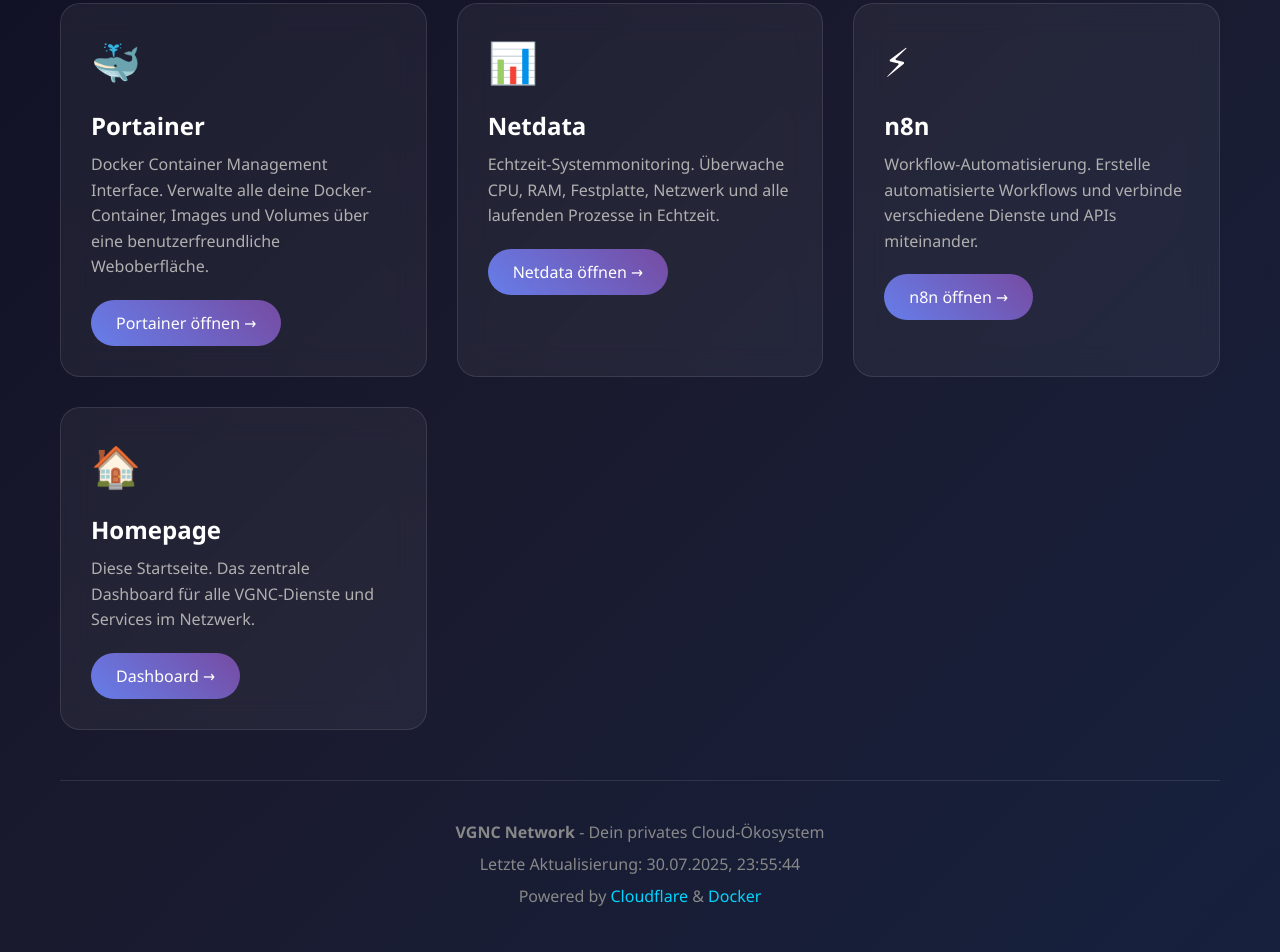
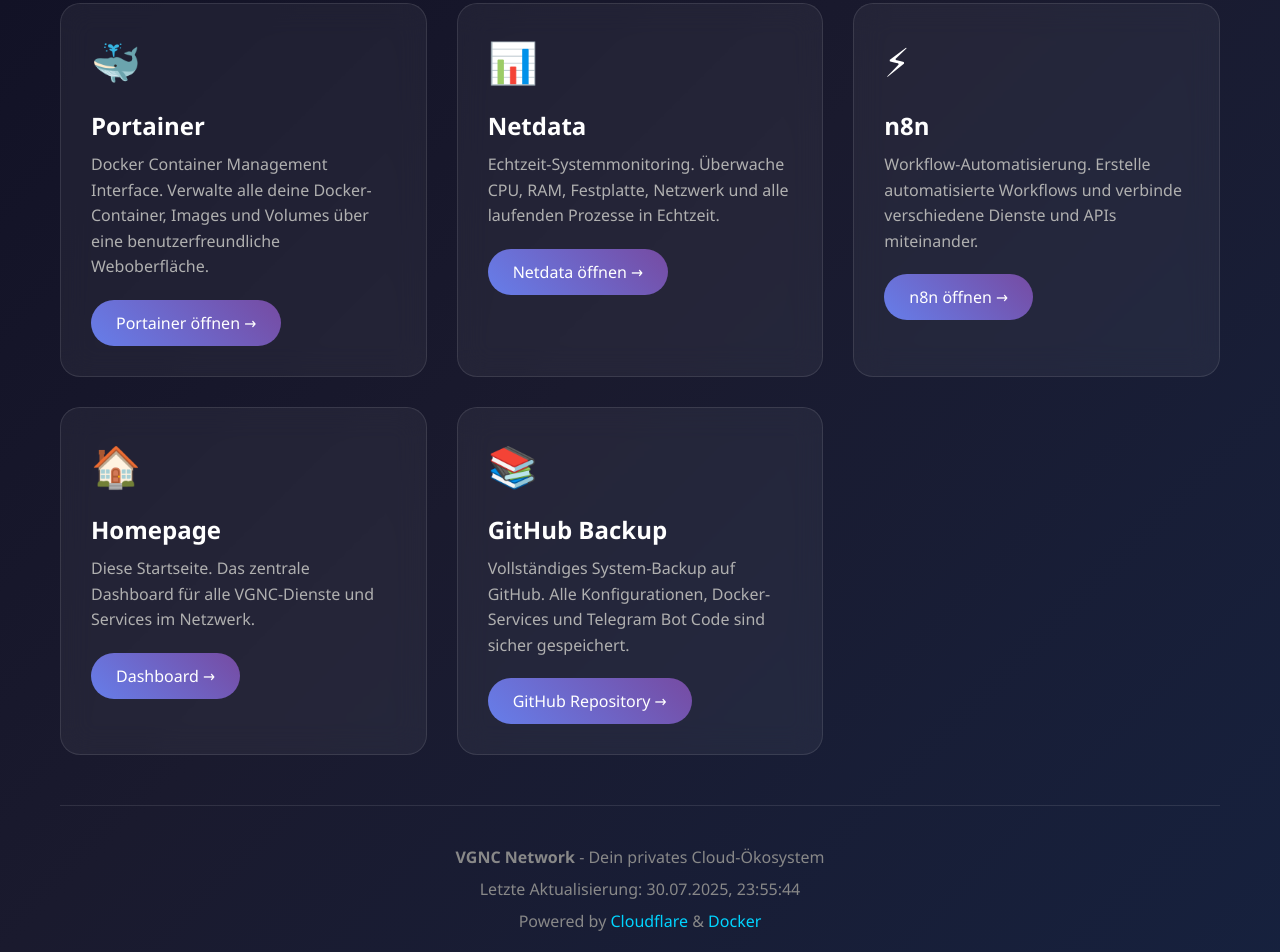
Before and after one commit to Arduinoeinsteiger/vgnc-network-backup, a plain HTML site: page homepage-index.html in a window 1280 px wide. Shown: the part 364-1316 px from the top of the page. Drawn offline with Linux system fonts and the light colour scheme; no server answers.

Commit message:
GitHub Backup Link zur Homepage hinzugefügt

```diff
--- a/homepage-index.html
+++ b/homepage-index.html
@@ -264,6 +264,18 @@
                     Dashboard →
                 </a>
             </div>
+
+            <div class="service-card">
+                <span class="service-icon">📚</span>
+                <h3 class="service-title">GitHub Backup</h3>
+                <p class="service-description">
+                    Vollständiges System-Backup auf GitHub. Alle Konfigurationen,
+                    Docker-Services und Telegram Bot Code sind sicher gespeichert.
+                </p>
+                <a href="https://github.com/Arduinoeinsteiger/vgnc-network-backup" class="service-link" target="_blank">
+                    GitHub Repository →
+                </a>
+            </div>
         </div>
 
         <div class="footer">
```
